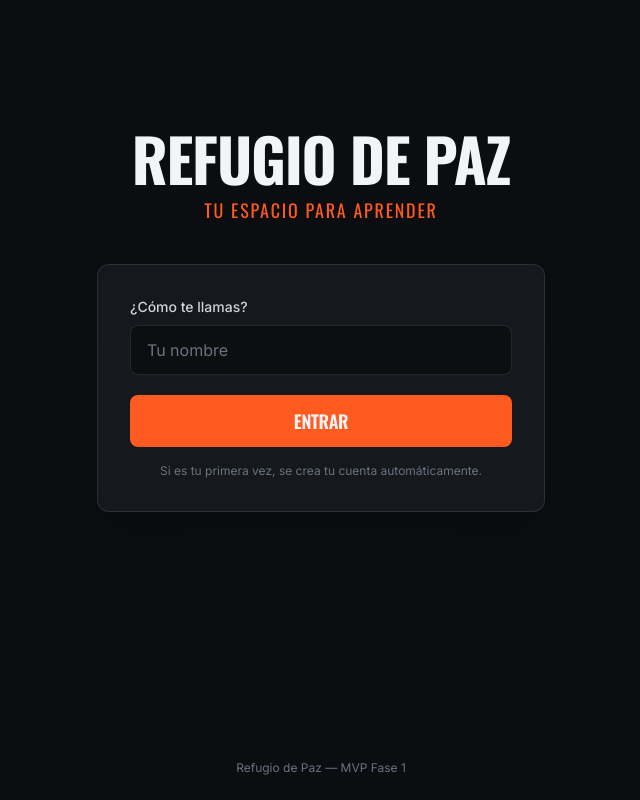
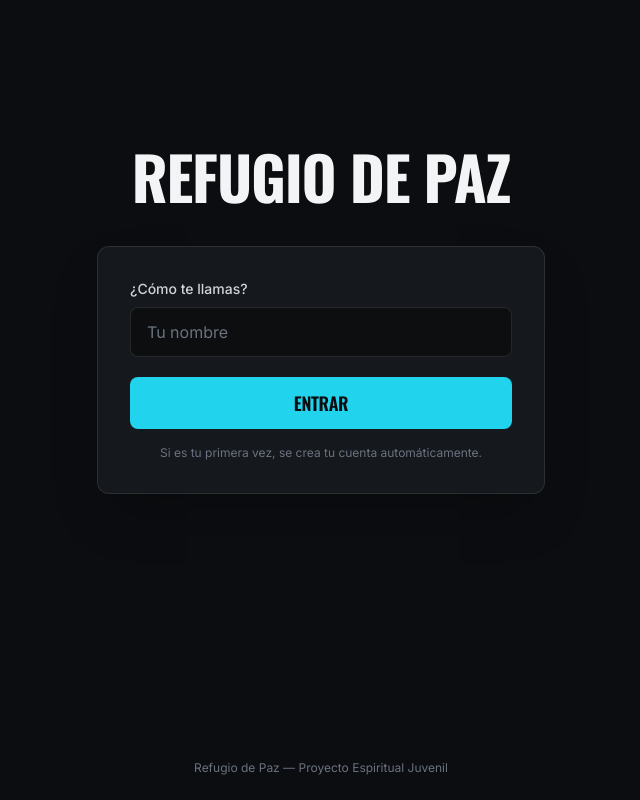
Before and after one commit to warami92rez/refugio-app, a FastAPI app: page /login in a window 1280 px wide. Shown: the whole page, without its empty margins (319-959 px from the left). Run offline with FastAPI, Linux system fonts and the light colour scheme; parts of the project's set-up code (start-up, migrations or seed data) failed here and were passed over; some libraries are stand-ins or nearby versions.

Commit message:
Ajustes de diseño: acento aqua, textos y cards de colores
- Reemplaza el naranja por un azul aqua (#22d3ee) como color de
  acento principal; botones ajustan su texto a oscuro para mantener
  buen contraste sobre el nuevo tono, mas claro que el anterior.
- Quita el tagline "TU ESPACIO PARA APRENDER" del login.
- Footer: "Refugio de Paz - Proyecto Espiritual Juvenil".
- Nuevo subtitulo en el muro de temas.
- Las cards de temas ahora rotan por una paleta de 6 colores (cyan,
  emerald, violet, rose, amber, sky) via un borde izquierdo y el
  nombre del autor en el mismo tono, para que el muro se vea mas
  variado en vez de monocromatico.

```diff
--- a/app/templates/layout.html
+++ b/app/templates/layout.html
@@ -21,7 +21,7 @@
                         refugio: {
                             bg: "#0b0d10",
                             card: "#15181c",
-                            accent: "#ff5a1f",
+                            accent: "#22d3ee",
                             accent2: "#3ddc97",
                         },
                     },
@@ -70,7 +70,7 @@
     </main>
 
     <footer class="text-center text-xs text-gray-500 py-6">
-        Refugio de Paz &mdash; MVP Fase 1
+        Refugio de Paz &mdash; Proyecto Espiritual Juvenil
     </footer>
 </body>
 </html>
--- a/app/templates/login.html
+++ b/app/templates/login.html
@@ -5,12 +5,9 @@
 {% block content %}
 <div class="min-h-[70vh] flex items-center justify-center">
     <div class="w-full max-w-md">
-        <h1 class="titulo-poster text-5xl sm:text-6xl font-bold text-center leading-none mb-2">
+        <h1 class="titulo-poster text-5xl sm:text-6xl font-bold text-center leading-none mb-10">
             REFUGIO DE PAZ
         </h1>
-        <p class="text-center text-refugio-accent titulo-poster text-lg mb-10 tracking-widest">
-            TU ESPACIO PARA APRENDER
-        </p>
 
         <div class="bg-refugio-card border border-white/10 rounded-xl p-8 shadow-2xl">
             {% if error %}
@@ -33,7 +30,7 @@
                 </div>
                 <button
                     type="submit"
-                    class="w-full titulo-poster text-lg font-semibold bg-refugio-accent hover:bg-orange-600 transition rounded-lg py-3"
+                    class="w-full titulo-poster text-lg font-semibold text-refugio-bg bg-refugio-accent hover:bg-cyan-600 hover:text-white transition rounded-lg py-3"
                 >
                     Entrar
                 </button>
```
Also changed, not shown: app/templates/muro.html (+13 -4 lines).
